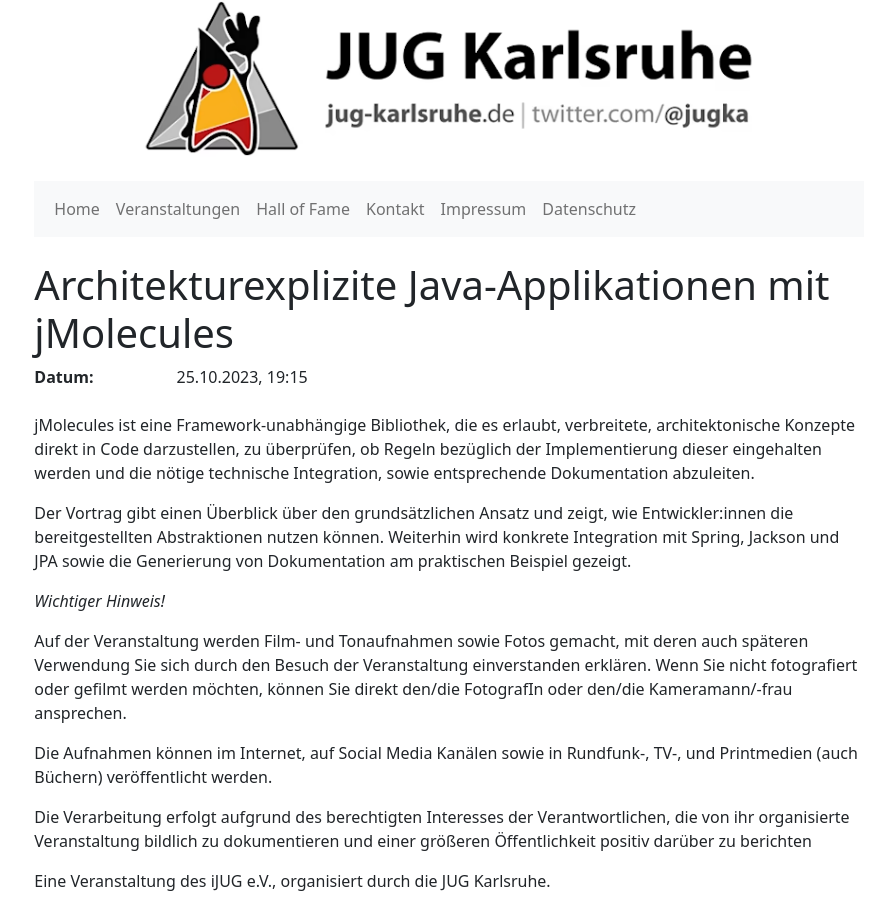
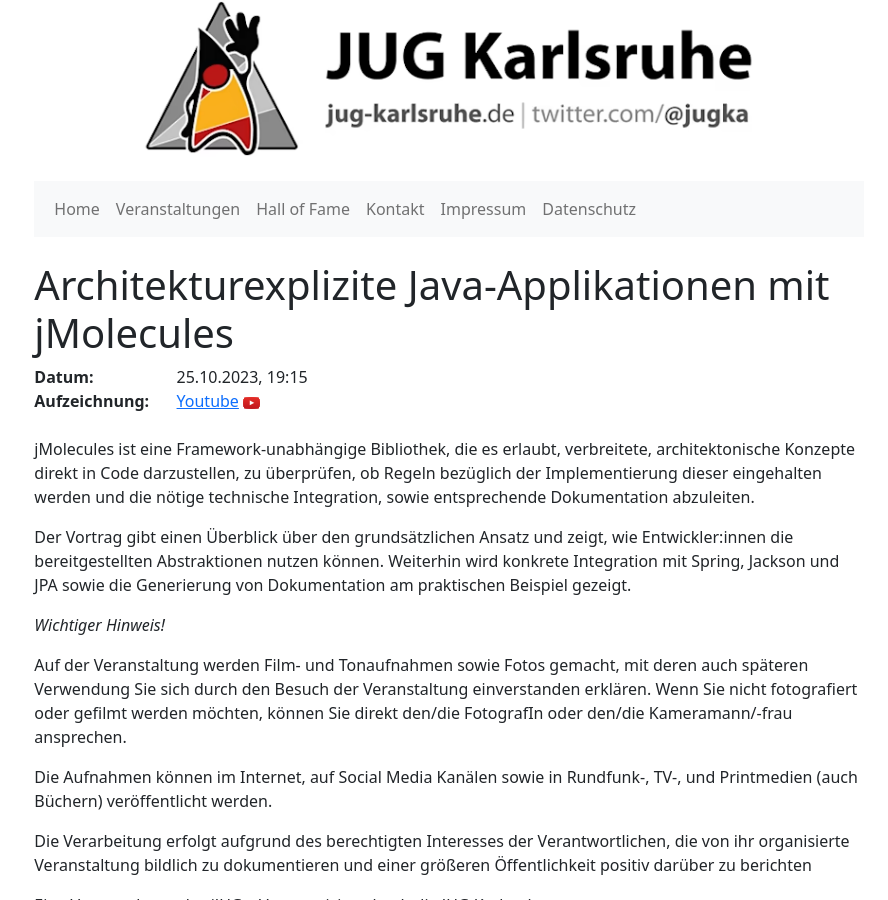
Before and after one commit to jugka/jugka-site, a Jekyll site: the page built from _posts/events/2023-10-25-architekturexplizite-java-applikationen-mit-jmolecules.markdown, in a window 1280 px wide and 900 px high. Shown: the whole window, without its empty margins (191-1079 px from the left). Built offline with Jekyll 4.4.1, drawn with Linux system fonts in a browser that asks for light colours; some of the changed lines change nothing that is shown.

Commit message:
Add recording link for odrotbohm event this year

```diff
--- a/_posts/events/2023-10-25-architekturexplizite-java-applikationen-mit-jmolecules.markdown
+++ b/_posts/events/2023-10-25-architekturexplizite-java-applikationen-mit-jmolecules.markdown
@@ -6,6 +6,7 @@
 tags: events
 speakers:
  - ogierke
+youtube: https://youtu.be/u2dY9LzFRM4
 location: synyx-glas
 ---
 
```
